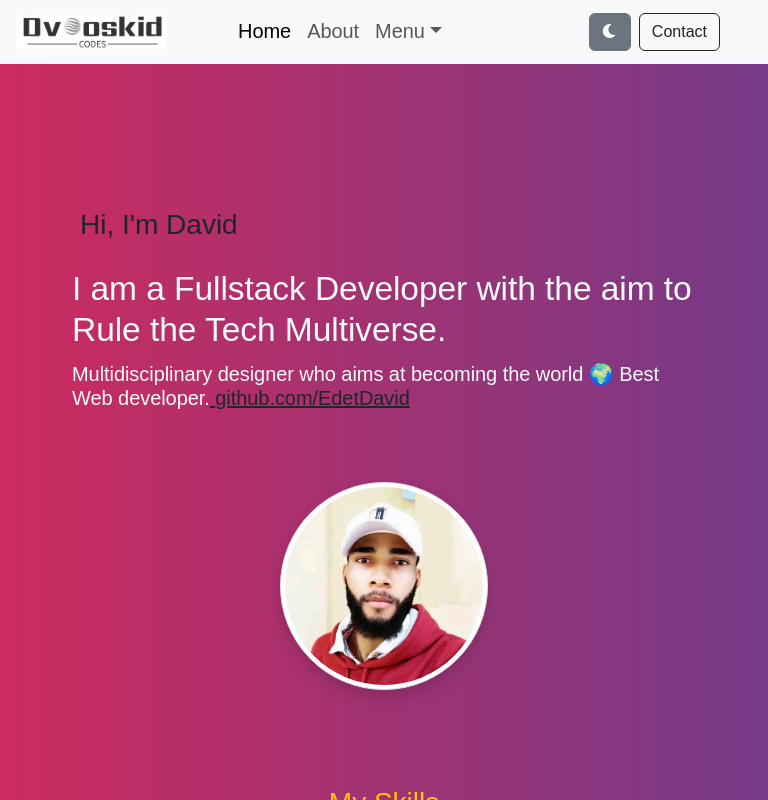
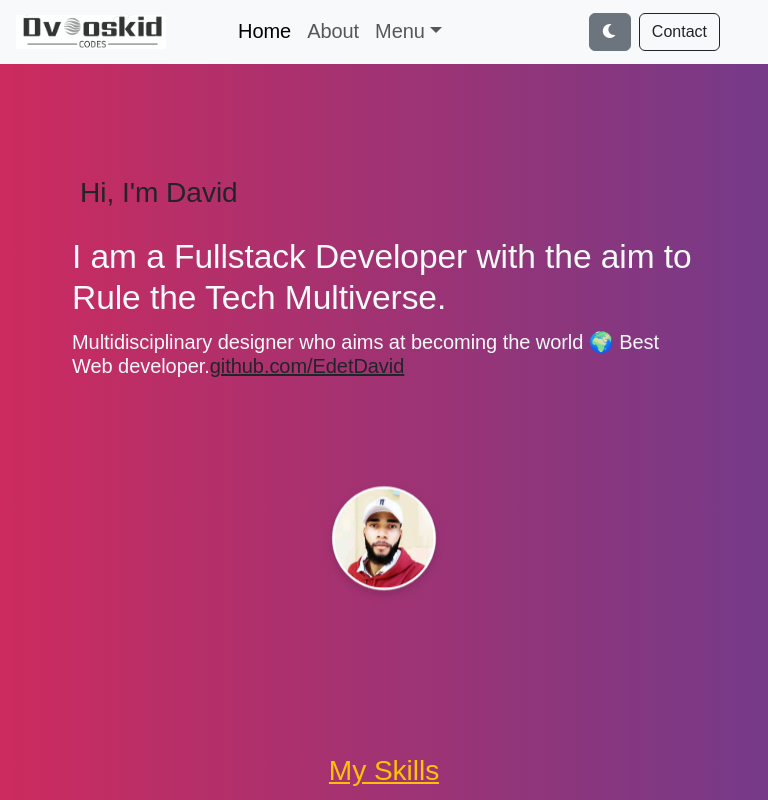
Before and after one commit to EdetDavid/My-Website, a React (Create React App) app: page / in a window 768 px wide. Built offline with nearby package versions, Linux system fonts and the light colour scheme; a web font is replaced by a local one.

Commit message:
Add files via upload

```diff
--- a/src/assets/css/style.css
+++ b/src/assets/css/style.css
@@ -98,7 +98,7 @@ textarea:focus {
 
 /* animations */
 
-#showcase__text h2 {
+#showcase__text #heading_text {
   top: 100px;
   position: relative;
   animation-name: float-up;
@@ -107,7 +107,7 @@ textarea:focus {
   animation-fill-mode: forwards;
 }
 
-#showcase__text h1 {
+#showcase__text #heading_details {
   top: 80px;
   position: relative;
   animation-name: float-up;
@@ -117,14 +117,14 @@ textarea:focus {
   animation-delay: 100ms;
 }
 
-#showcase__text h3 {
+#showcase__text #heading_quote {
   top: 60px;
   position: relative;
   animation-name: float-up;
   animation-timing-function: ease-in-out;
   animation-duration: 2s;
   animation-fill-mode: forwards;
-  animation-delay: 300ms;
+  animation-delay: 200ms;
 }
 
 @keyframes float-up {
@@ -139,6 +139,21 @@ textarea:focus {
   100% {
     transform: translateY(-100px);
   }
+}
+/* media queries */
+
+@media only screen and (min-width: 768px) {
+  .navbar-brand:hover {
+    color: #c5b3b3;
+  }
+
+  #showcase #showcase__img {
+    display: flex;
+    width: 200px;
+    margin: 0 auto;
+    padding: 0;
+    justify-content: center;
+    align-items: center;
   }
 
   .scale-up-center {
@@ -171,22 +186,6 @@ textarea:focus {
       transform: scale(1);
     }
   }
-
-/* media queries */
-
-@media only screen and (min-width: 768px) {
-  .navbar-brand:hover {
-    color: #c5b3b3;
-  }
-
-  #showcase #showcase__img {
-    display: flex;
-    width: 200px;
-    margin: 0 auto;
-    padding: 0;
-    justify-content: center;
-    align-items: center;
-  }
 }
 
 @media only screen and (max-width: 768px) {
@@ -206,13 +205,19 @@ textarea:focus {
     width: 100%;
   }
 
-  #showcase #showcase__img {
+  #showcase_img-box {
     display: flex;
-
     margin: 0 auto;
     padding: 0;
     justify-content: center;
     align-items: center;
+    top: 80px;
+    position: relative;
+    animation-name: float-up;
+    animation-timing-function: ease-in-out;
+    animation-duration: 3s;
+    animation-fill-mode: forwards;
+    animation-delay: 500ms;
   }
 
   #showcase #showcase__img img {
--- a/src/components/contact-form.jsx
+++ b/src/components/contact-form.jsx
@@ -14,7 +14,7 @@ const ContactSection = () => {
 
     try {
       const response = await axios.post(
-        "https://mywebsite-backend-la9g.onrender.com/api/contact",
+        "http://localhost:8000/api/contact/",
         formData
       );
 
--- a/src/components/showcase.jsx
+++ b/src/components/showcase.jsx
@@ -3,25 +3,26 @@ import frosh from "../assets/images/frosh.png";
 
 const Showcase = () => {
   return (
-    <section className="p-5 m-5 container mx-auto justify-content-center align-items-center">
+    <section className=" m-3 p-5 container mx-auto justify-content-center align-items-center">
       <div
         id="showcase"
-        className="d-flex gap-lg-5 offset-lg-1 justify-content-between align-items-center"
+        className="d-flex gap-lg-5 offset-lg-1 justify-content-between align-items-center "
       >
         {/* <!-- col 1 --> */}
         <div id="showcase__text" className="col-md-6 justify-content-start">
-          <div className="d-flex my-4">
+          {/* Heading */}
+          <div id="heading_text" className="d-flex my-4">
             <h2 className="text-dark m-2 my-4">Hi, I'm David</h2>
           </div>
-          {/* <!-- Title  --> */}
-          <div className="d-flex my-4">
+          {/* <!-- Heading Details  --> */}
+          <div id="heading_details" className="d-flex my-4">
             <h1 className="text-light text-wrap">
               I am a Fullstack Developer with the aim to Rule the Tech
               Multiverse.
             </h1>
           </div>
           {/* <!-- text quote --> */}
-          <div className="d-flex my-4">
+          <div id="heading_quote" className="d-flex my-4">
             <h3 className="lead text-light">
               Multidisciplinary designer who aims at becoming the world 🌍
               <b> Best </b> Web developer.
@@ -30,14 +31,13 @@ const Showcase = () => {
                 className="text-dark"
                 href="https://github.com/EdetDavid"
               >
-                {" "}
-                github.com/EdetDavid{" "}
+                github.com/EdetDavid
               </a>
             </h3>
           </div>
         </div>
         {/* <!-- col 2 --> */}
-        <div className="col-md-4">
+        <div id="showcase_img-box" className="col-md-4">
           <img
             id="showcase__image"
             className="scale-up-center w-100 img-thumbnail shadow img-fluid rounded-pill d-flex justify-content-center align-items-center"
```
Lines whose indentation alone changed are shown as unchanged.
